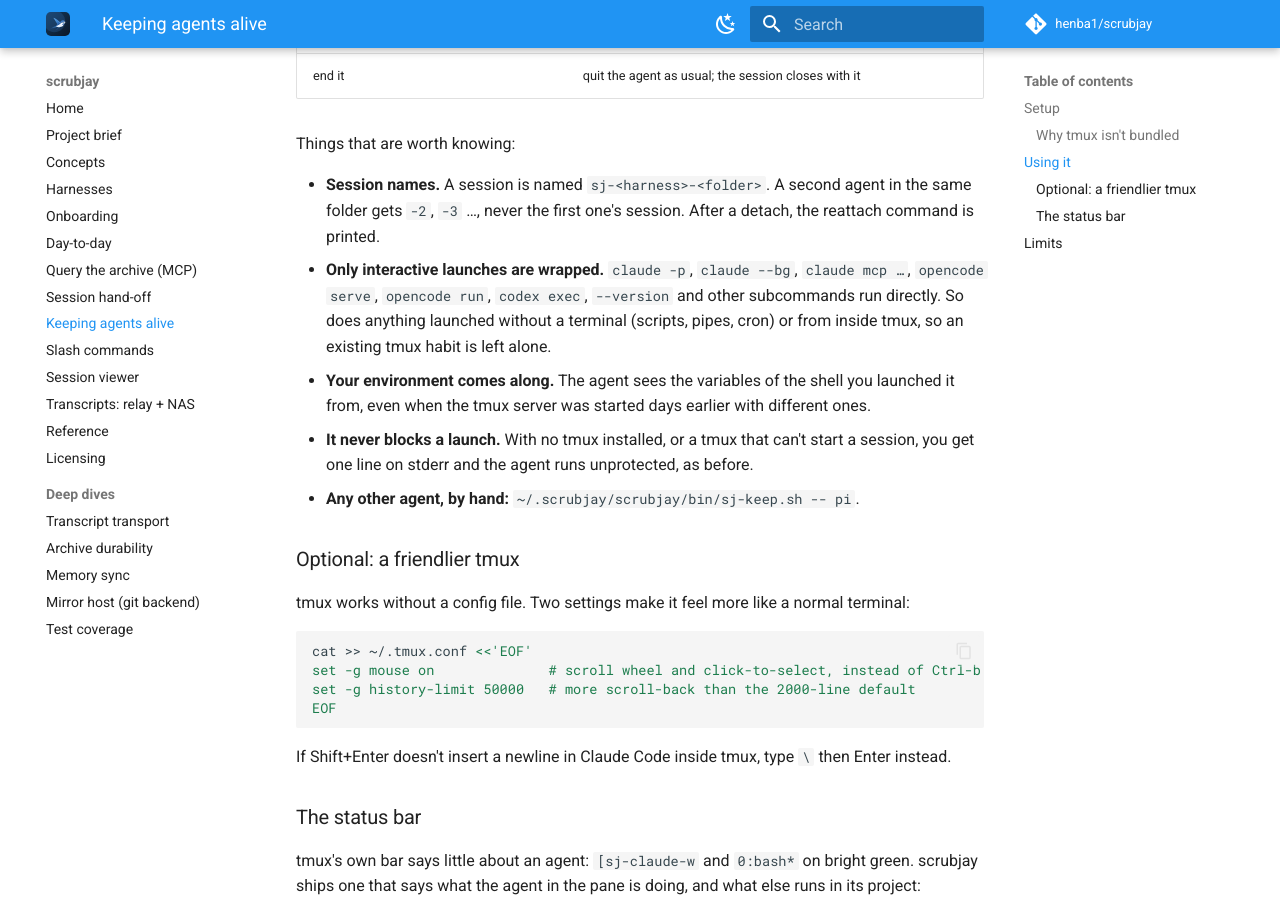
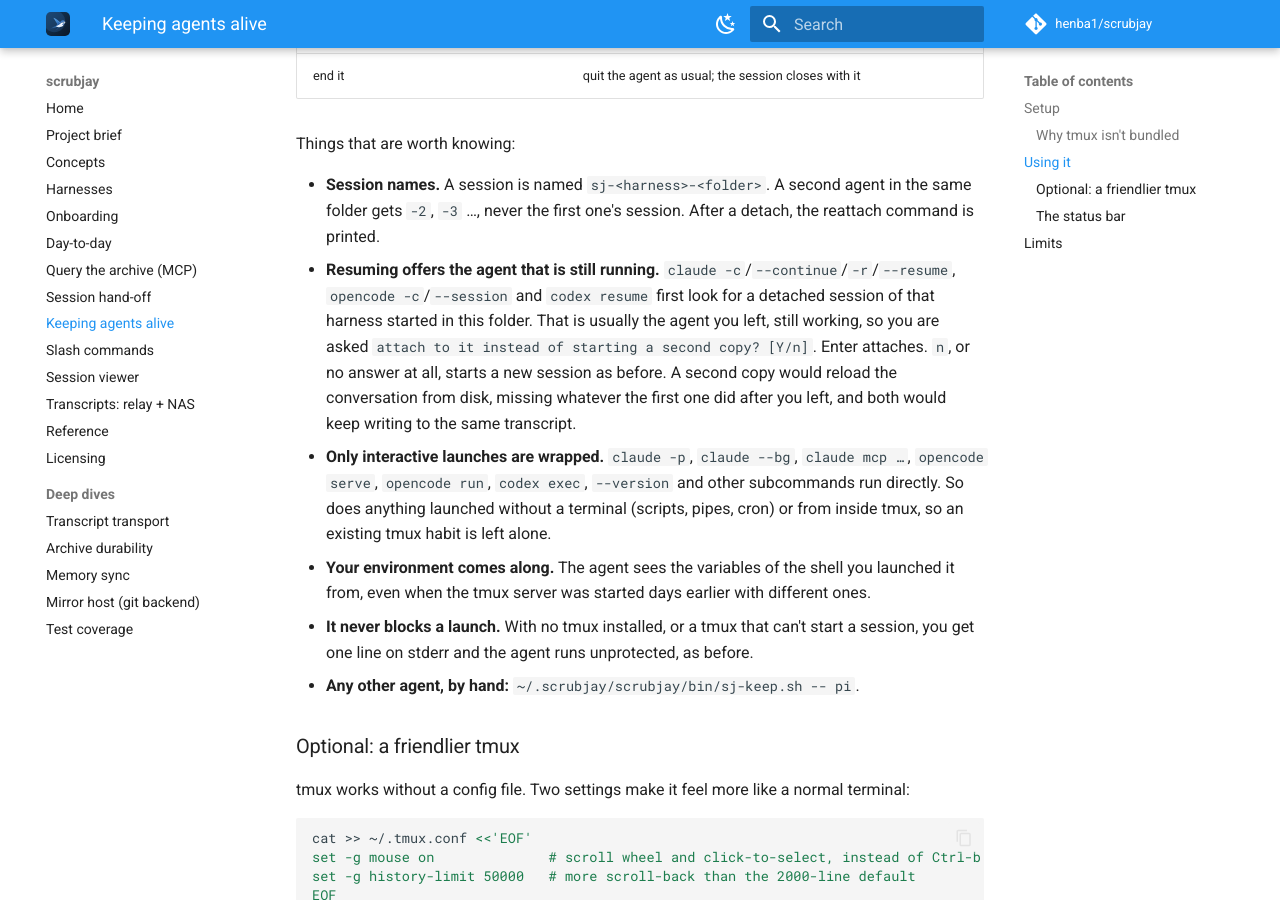
Before and after one commit to henba1/scrubjay, an MkDocs documentation site: the page built from docs/keep-alive.md, in a window 1280 px wide and 900 px high, scrolled down 1522 px. Built offline with MkDocs 1.6.1 and Material for MkDocs 9.7.7, drawn with Linux system fonts in a browser that asks for light colours; comment, search, counter and statistics services are not loaded.

Commit message:
sj-keep: a resume offers the agent still running detached in this folder (#123)
`claude -c` after a dropped SSH connection started a second session (-2, -3 ...)
even though the first agent was still running, detached, in tmux. The new
process reloaded the conversation from disk, so it missed what the first one did
after the disconnect, and both kept writing to one transcript.

A resume launch (claude -c/--continue/-r/--resume, opencode -c/--session,
codex resume) now looks for a detached session of the same harness that was
started in the same folder. If there is one, it asks "attach to it instead of
starting a second copy? [Y/n]": Enter attaches, n or no answer (closed stdin)
starts the new session as before, so a launch is never blocked. A plain launch
stays a deliberate second agent and gets no offer. --explain prints the offer.

Tests: the stub tmux now reports created/state/path and records attach-session;
13 new checks (offer per resume flag, none when attached, other folder, other
harness, non-numeric suffix; newest of several; Enter / n / EOF). The new checks
fail against the old script (76 passed, 13 failed) and pass now (89). The full
suite passes (1253). Verified against a real tmux server on a private socket.

Co-authored-by: Claude <noreply@anthropic.com>

```diff
--- a/docs/keep-alive.md
+++ b/docs/keep-alive.md
@@ -56,6 +56,13 @@ Things that are worth knowing:
 - **Session names.** A session is named `sj-<harness>-<folder>`. A second agent in the same folder
   gets `-2`, `-3` …, never the first one's session. After a detach, the reattach command is
   printed.
+- **Resuming offers the agent that is still running.** `claude -c`/`--continue`/`-r`/`--resume`,
+  `opencode -c`/`--session` and `codex resume` first look for a detached session of that harness
+  started in this folder. That is usually the agent you left, still working, so you are asked
+  `attach to it instead of starting a second copy? [Y/n]`. Enter attaches. `n`, or no answer at
+  all, starts a new session as before. A second copy would reload the conversation from disk,
+  missing whatever the first one did after you left, and both would keep writing to the same
+  transcript.
 - **Only interactive launches are wrapped.** `claude -p`, `claude --bg`, `claude mcp …`,
   `opencode serve`, `opencode run`, `codex exec`, `--version` and other subcommands run directly.
   So does anything launched without a terminal (scripts, pipes, cron) or from inside tmux, so an
```
Also changed, not shown: 2 other files.
